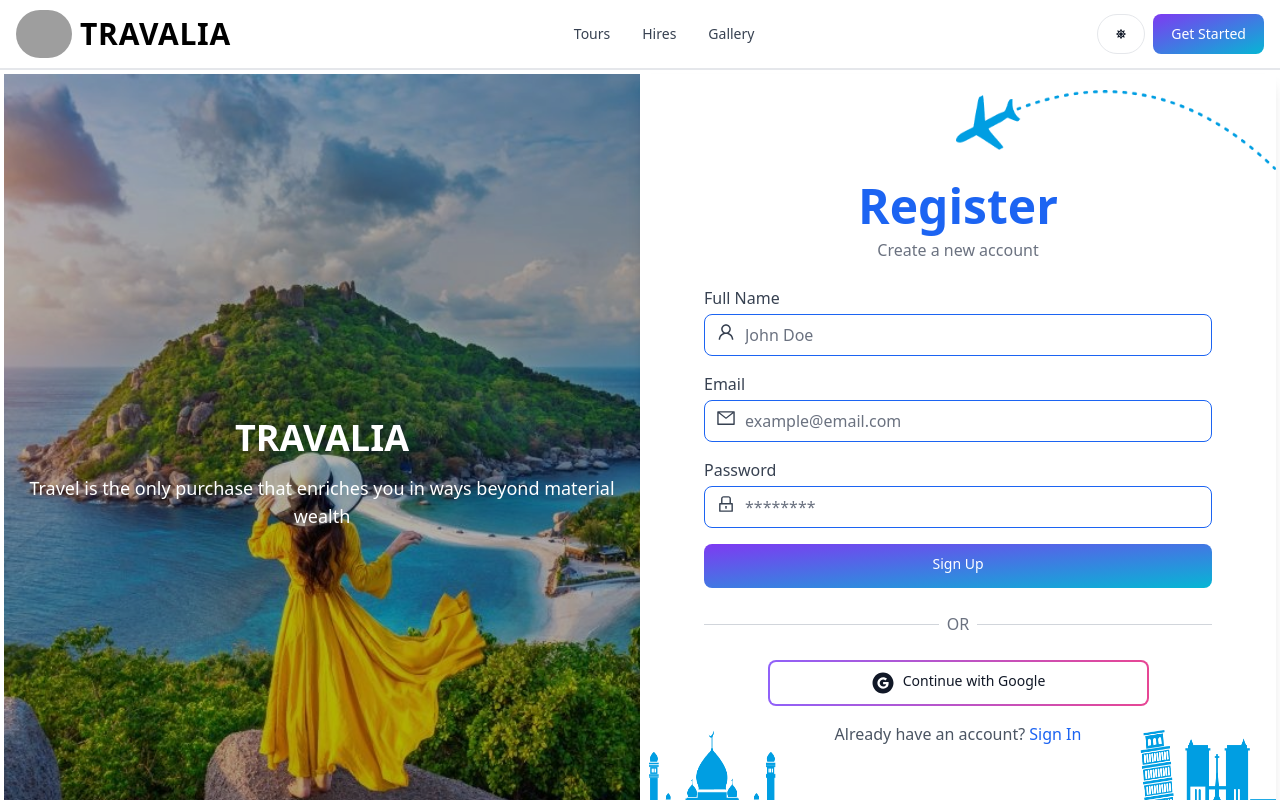
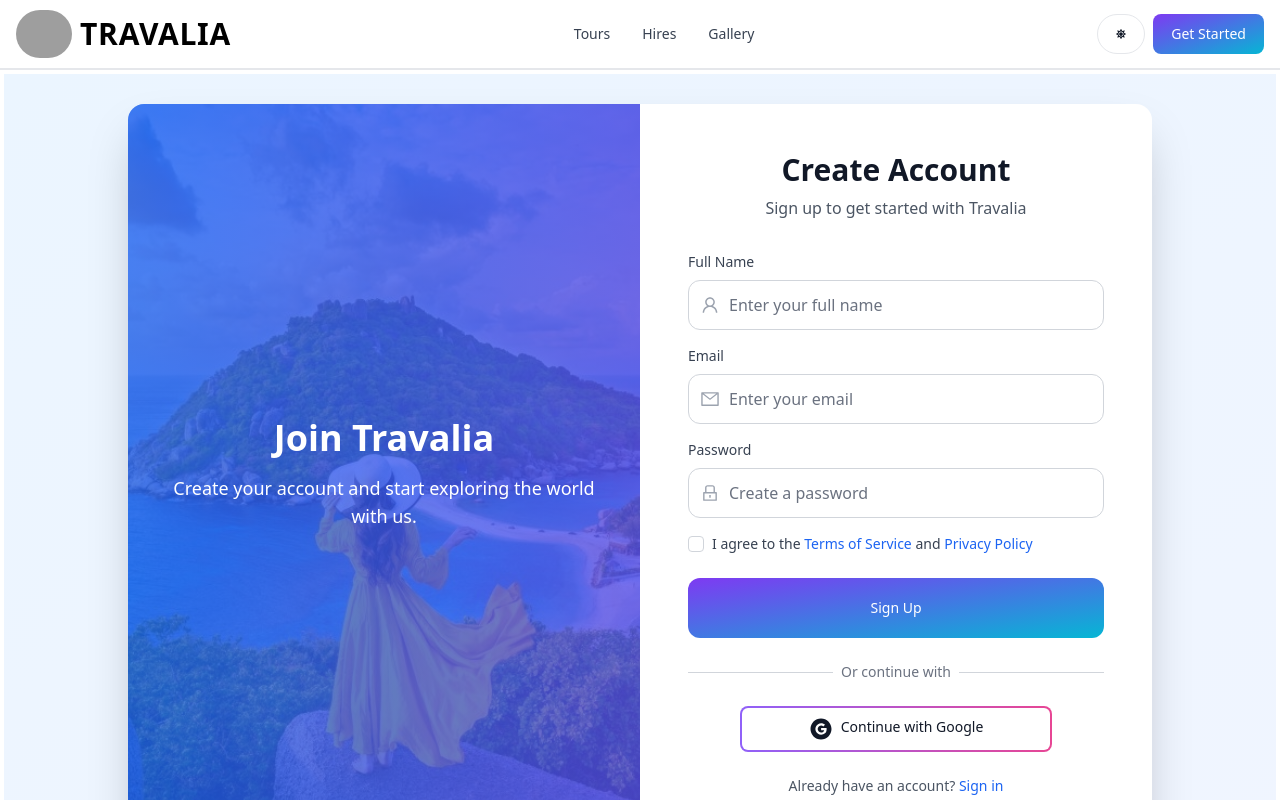
Before and after one commit to Gayasri72/Travalia, a React (Vite) app in the folder frontend/: page /sign-up in a window 1280 px wide. Shown: the top 800 px of the page. Built offline with nearby package versions, Linux system fonts and the light colour scheme; grey boxes are pictures that could not be loaded.

Commit message:
update login and sign up page UI

```diff
--- a/frontend/src/pages/SignIn.jsx
+++ b/frontend/src/pages/SignIn.jsx
@@ -1,13 +1,10 @@
-import React, { useState } from 'react';
+import React, { useState, useEffect } from 'react';
 import login from '../assets/userManagement/login.png';
-import icon1 from '../assets/userManagement/icon1.png';
-import icon2 from '../assets/userManagement/icon2.png';
-import icon3 from '../assets/userManagement/icon3.png';
-
 import { Button, Spinner, Alert } from 'flowbite-react';
 import { Link, useNavigate } from 'react-router-dom';
 import { useDispatch, useSelector } from 'react-redux';
-import { AiOutlineMail, AiOutlineLock } from 'react-icons/ai';
+import { AiOutlineMail, AiOutlineLock, AiOutlineGoogle } from 'react-icons/ai';
+import { motion } from 'framer-motion';
 import {
   signInStart,
   signInSuccess,
@@ -20,6 +17,11 @@
   const { loading, error: errorMessages } = useSelector((state) => state.user);
   const dispatch = useDispatch();
   const navigate = useNavigate();
+
+  useEffect(() => {
+    // Clear any existing error messages when component mounts
+    dispatch(signInFailure(null));
+  }, [dispatch]);
 
   const handleChange = (e) => {
     setFormData({ ...formData, [e.target.id]: e.target.value.trim() });
@@ -49,115 +51,201 @@
   };
 
   return (
-    <div className="flex h-screen">
+    <div className="min-h-screen flex items-center justify-center bg-gradient-to-br from-blue-50 to-indigo-50 dark:from-gray-900 dark:to-gray-800">
+      <motion.div
+        initial={{ opacity: 0, scale: 0.95 }}
+        animate={{ opacity: 1, scale: 1 }}
+        transition={{ duration: 0.5 }}
+        className="w-full max-w-5xl mx-4 bg-white dark:bg-gray-800 rounded-2xl shadow-2xl overflow-hidden"
+      >
+        <div className="grid grid-cols-1 md:grid-cols-2">
           {/* Left Side - Image and Quote */}
-      <div
-        className="hidden md:flex flex-1 bg-cover bg-center relative"
-        style={{ backgroundImage: `url(${login})` }}
+          <motion.div
+            initial={{ opacity: 0, x: -20 }}
+            animate={{ opacity: 1, x: 0 }}
+            transition={{ duration: 0.5 }}
+            className="hidden md:block relative"
           >
-        <div className="absolute inset-0 bg-black bg-opacity-30 flex flex-col items-center justify-center text-white text-center px-6">
-          <h1 className="text-4xl font-bold">TRAVALIA</h1>
-          <p className="mt-4 text-lg">
-            Travel is the only purchase that enriches you in ways beyond
-            material wealth
-          </p>
+            <div className="absolute inset-0 bg-gradient-to-r from-blue-600/80 to-indigo-600/80" />
+            <img
+              src={login}
+              alt="Travel"
+              className="w-full h-full object-cover"
+            />
+            <div className="absolute inset-0 flex flex-col items-center justify-center text-white p-8">
+              <motion.h1
+                initial={{ opacity: 0, y: 20 }}
+                animate={{ opacity: 1, y: 0 }}
+                transition={{ delay: 0.2, duration: 0.5 }}
+                className="text-4xl font-bold mb-4 text-center"
+              >
+                Welcome to Travalia
+              </motion.h1>
+              <motion.p
+                initial={{ opacity: 0, y: 20 }}
+                animate={{ opacity: 1, y: 0 }}
+                transition={{ delay: 0.4, duration: 0.5 }}
+                className="text-lg text-center max-w-md"
+              >
+                Discover the world's most amazing destinations with our curated travel experiences.
+              </motion.p>
             </div>
+          </motion.div>
+
+          {/* Right Side - Login Form */}
+          <motion.div
+            initial={{ opacity: 0, x: 20 }}
+            animate={{ opacity: 1, x: 0 }}
+            transition={{ duration: 0.5 }}
+            className="p-8 md:p-12"
+          >
+            <div className="text-center mb-8">
+              <motion.h2
+                initial={{ opacity: 0, y: 20 }}
+                animate={{ opacity: 1, y: 0 }}
+                transition={{ delay: 0.6, duration: 0.5 }}
+                className="text-3xl font-bold text-gray-900 dark:text-white mb-2"
+              >
+                Sign In
+              </motion.h2>
+              <motion.p
+                initial={{ opacity: 0, y: 20 }}
+                animate={{ opacity: 1, y: 0 }}
+                transition={{ delay: 0.8, duration: 0.5 }}
+                className="text-gray-600 dark:text-gray-400"
+              >
+                Welcome back! Please enter your details
+              </motion.p>
             </div>
 
-      {/* Right Side - Login Form */}
-      <div className="flex flex-col justify-center items-center w-full md:w-1/2 p-8 md:p-16 bg-white shadow-lg relative">
-        <div className="flex flex-col items-center justify-center w-full">
-          <img
-            src={icon1}
-            alt="Plane Icon"
-            className="absolute top-4 right-0 w-80 h-20 mt-1"
-          />
-          <h2 className="text-5xl font-bold text-blue-600 -mt-20">Welcome</h2>
-          <p className="mt-2 text-gray-500">Login with Email</p>
-        </div>
-
-        <form className="w-full mt-6" onSubmit={handleSubmit}>
-          <div className="mb-4 relative">
-            <label className="block text-gray-700">Email</label>
+            <form className="space-y-6" onSubmit={handleSubmit}>
+              <motion.div
+                initial={{ opacity: 0, y: 20 }}
+                animate={{ opacity: 1, y: 0 }}
+                transition={{ delay: 1, duration: 0.5 }}
+                className="space-y-4"
+              >
+                <div>
+                  <label className="block text-sm font-medium text-gray-700 dark:text-gray-300 mb-2">
+                    Email
+                  </label>
                   <div className="relative">
-              <AiOutlineMail className="absolute left-3 top-3 w-5 h-5" />
+                    <AiOutlineMail className="absolute left-3 top-1/2 transform -translate-y-1/2 w-5 h-5 text-gray-400" />
                     <input
                       id="email"
                       type="email"
-                className="w-full pl-10 px-4 py-2 mt-1 border border-blue-600 rounded-lg focus:outline-none focus:ring-2 focus:ring-blue-400"
-                placeholder="example@email.com"
+                      className="w-full pl-10 pr-4 py-3 border border-gray-300 dark:border-gray-600 rounded-xl focus:outline-none focus:ring-2 focus:ring-blue-500 dark:bg-gray-700 dark:text-white transition-colors"
+                      placeholder="Enter your email"
                       onChange={handleChange}
                     />
                   </div>
                 </div>
 
-          <div className="mb-4 relative">
-            <label className="block text-gray-700">Password</label>
+                <div>
+                  <label className="block text-sm font-medium text-gray-700 dark:text-gray-300 mb-2">
+                    Password
+                  </label>
                   <div className="relative">
-              <AiOutlineLock className="absolute left-3 top-3 w-5 h-5" />
+                    <AiOutlineLock className="absolute left-3 top-1/2 transform -translate-y-1/2 w-5 h-5 text-gray-400" />
                     <input
                       id="password"
                       type="password"
-                className="w-full pl-10 px-4 py-2 mt-1 border border-blue-600 rounded-lg focus:outline-none focus:ring-2 focus:ring-blue-400"
-                placeholder="********"
+                      className="w-full pl-10 pr-4 py-3 border border-gray-300 dark:border-gray-600 rounded-xl focus:outline-none focus:ring-2 focus:ring-blue-500 dark:bg-gray-700 dark:text-white transition-colors"
+                      placeholder="Enter your password"
                       onChange={handleChange}
                     />
                   </div>
                 </div>
 
+                <div className="flex items-center justify-between">
+                  <div className="flex items-center">
+                    <input
+                      type="checkbox"
+                      className="h-4 w-4 text-blue-600 focus:ring-blue-500 border-gray-300 rounded"
+                    />
+                    <label className="ml-2 block text-sm text-gray-700 dark:text-gray-300">
+                      Remember me
+                    </label>
+                  </div>
+                </div>
+              </motion.div>
+
+              <motion.div
+                initial={{ opacity: 0, y: 20 }}
+                animate={{ opacity: 1, y: 0 }}
+                transition={{ delay: 1.2, duration: 0.5 }}
+              >
                 <Button
                   type="submit"
                   gradientDuoTone="purpleToBlue"
-            className="w-full mt-4 h-11"
+                  className="w-full py-3 rounded-xl"
                   disabled={loading}
                 >
                   {loading ? (
                     <>
                       <Spinner size="sm" />
-                <span className="pl-3">Loading...</span>
+                      <span className="ml-3">Signing in...</span>
                     </>
                   ) : (
                     'Sign In'
                   )}
                 </Button>
+              </motion.div>
 
-          <div className="relative w-full">
               {errorMessages && (
-              <Alert className="absolute top-2 left-0 w-full" color="failure">
+                <motion.div
+                  initial={{ opacity: 0, y: 20 }}
+                  animate={{ opacity: 1, y: 0 }}
+                  transition={{ delay: 1.4, duration: 0.5 }}
+                >
+                  <Alert color="failure" className="rounded-xl">
                     {errorMessages}
                   </Alert>
+                </motion.div>
               )}
-          </div>
             </form>
 
-        <div className="flex items-center w-full my-6 ">
-          <hr className="flex-grow border-gray-300" />
-          <span className="mx-2 text-gray-500">OR</span>
-          <hr className="flex-grow border-gray-300" />
+            <motion.div
+              initial={{ opacity: 0, y: 20 }}
+              animate={{ opacity: 1, y: 0 }}
+              transition={{ delay: 1.6, duration: 0.5 }}
+              className="mt-6"
+            >
+              <div className="relative">
+                <div className="absolute inset-0 flex items-center">
+                  <div className="w-full border-t border-gray-300 dark:border-gray-600" />
+                </div>
+                <div className="relative flex justify-center text-sm">
+                  <span className="px-2 bg-white dark:bg-gray-800 text-gray-500 dark:text-gray-400">
+                    Or continue with
+                  </span>
+                </div>
               </div>
 
-        <div className="w-full flex justify-center ">
+              <div className="mt-6 grid grid-cols-1 gap-3">
+                <div className="flex justify-center">
                   <OAuth />
                 </div>
+              </div>
+            </motion.div>
 
-        <p className="mt-4 text-gray-600">
+            <motion.p
+              initial={{ opacity: 0, y: 20 }}
+              animate={{ opacity: 1, y: 0 }}
+              transition={{ delay: 1.8, duration: 0.5 }}
+              className="mt-6 text-center text-sm text-gray-600 dark:text-gray-400"
+            >
               Don't have an account?{' '}
-          <Link to="/sign-up" className="text-blue-600">
-            Register Now
+              <Link
+                to="/sign-up"
+                className="font-medium text-blue-600 dark:text-blue-400 hover:text-blue-700 dark:hover:text-blue-300"
+              >
+                Sign up
               </Link>
-        </p>
-
-        <img
-          src={icon2}
-          alt="Left Icon"
-          className="absolute bottom-0 left-0 w-36 h-36"
-        />
-        <img
-          src={icon3}
-          alt="Right Icon"
-          className="absolute bottom-0 right-0 w-36 h-36 "
-        />
+            </motion.p>
+          </motion.div>
         </div>
+      </motion.div>
     </div>
   );
 }
--- a/frontend/src/pages/SignUp.jsx
+++ b/frontend/src/pages/SignUp.jsx
@@ -1,12 +1,10 @@
-import React, { useState } from 'react';
+import React, { useState, useEffect } from 'react';
 import Register from '../assets/userManagement/register.jpg';
-import icon1 from '../assets/userManagement/icon1.png';
-import icon2 from '../assets/userManagement/icon2.png';
-import icon3 from '../assets/userManagement/icon3.png';
 import { Alert, Button, Spinner } from 'flowbite-react';
 import { Link, useNavigate } from 'react-router-dom';
 import OAuth from '../components/User/OAuth';
 import { AiOutlineUser, AiOutlineMail, AiOutlineLock } from 'react-icons/ai';
+import { motion } from 'framer-motion';
 
 export default function SignUp() {
   const [formData, setFormData] = useState({});
@@ -14,10 +12,14 @@
   const [loading, setLoading] = useState(false);
   const navigate = useNavigate();
 
+  useEffect(() => {
+    // Clear any existing error messages when component mounts
+    setErrorMessages(null);
+  }, []);
+
   const handleChange = (e) => {
     setFormData({ ...formData, [e.target.id]: e.target.value.trim() });
   };
-  console.log(formData);
 
   const handleSubmit = async (e) => {
     e.preventDefault();
@@ -51,123 +53,222 @@
   };
 
   return (
-    <div className="flex  min-h-screen ">
+    <div className="min-h-screen flex items-center justify-center bg-gradient-to-br from-blue-50 to-indigo-50 dark:from-gray-900 dark:to-gray-800">
+      <motion.div
+        initial={{ opacity: 0, scale: 0.95 }}
+        animate={{ opacity: 1, scale: 1 }}
+        transition={{ duration: 0.5 }}
+        className="w-full max-w-5xl mx-4 bg-white dark:bg-gray-800 rounded-2xl shadow-2xl overflow-hidden"
+      >
+        <div className="grid grid-cols-1 md:grid-cols-2">
           {/* Left Side - Image and Quote */}
-      <div
-        className="hidden md:flex flex-1 bg-cover bg-center relative"
-        style={{ backgroundImage: `url(${Register})` }}
+          <motion.div
+            initial={{ opacity: 0, x: -20 }}
+            animate={{ opacity: 1, x: 0 }}
+            transition={{ duration: 0.5 }}
+            className="hidden md:block relative"
           >
-        <div className="absolute inset-0 bg-black bg-opacity-30 flex flex-col items-center justify-center text-white text-center px-6">
-          <h1 className="text-4xl font-bold">TRAVALIA</h1>
-          <p className="mt-4 text-lg">
-            Travel is the only purchase that enriches you in ways beyond
-            material wealth
-          </p>
+            <div className="absolute inset-0 bg-gradient-to-r from-blue-600/80 to-indigo-600/80" />
+            <img
+              src={Register}
+              alt="Travel"
+              className="w-full h-full object-cover"
+            />
+            <div className="absolute inset-0 flex flex-col items-center justify-center text-white p-8">
+              <motion.h1
+                initial={{ opacity: 0, y: 20 }}
+                animate={{ opacity: 1, y: 0 }}
+                transition={{ delay: 0.2, duration: 0.5 }}
+                className="text-4xl font-bold mb-4 text-center"
+              >
+                Join Travalia
+              </motion.h1>
+              <motion.p
+                initial={{ opacity: 0, y: 20 }}
+                animate={{ opacity: 1, y: 0 }}
+                transition={{ delay: 0.4, duration: 0.5 }}
+                className="text-lg text-center max-w-md"
+              >
+                Create your account and start exploring the world with us.
+              </motion.p>
             </div>
+          </motion.div>
+
+          {/* Right Side - Register Form */}
+          <motion.div
+            initial={{ opacity: 0, x: 20 }}
+            animate={{ opacity: 1, x: 0 }}
+            transition={{ duration: 0.5 }}
+            className="p-8 md:p-12"
+          >
+            <div className="text-center mb-8">
+              <motion.h2
+                initial={{ opacity: 0, y: 20 }}
+                animate={{ opacity: 1, y: 0 }}
+                transition={{ delay: 0.6, duration: 0.5 }}
+                className="text-3xl font-bold text-gray-900 dark:text-white mb-2"
+              >
+                Create Account
+              </motion.h2>
+              <motion.p
+                initial={{ opacity: 0, y: 20 }}
+                animate={{ opacity: 1, y: 0 }}
+                transition={{ delay: 0.8, duration: 0.5 }}
+                className="text-gray-600 dark:text-gray-400"
+              >
+                Sign up to get started with Travalia
+              </motion.p>
             </div>
 
-      {/* Right Side - Register Form */}
-      <div className="flex flex-col justify-center items-center w-full md:w-1/2 p-8 md:p-16 bg-white shadow-lg relative">
-        <img
-          src={icon1}
-          alt="Plane Icon"
-          className="absolute top-4 right-0 w-80 h-20 "
-        />
-        <h2 className="text-5xl font-bold text-blue-600 -mt-5">Register</h2>
-        <p className="mt-2 text-gray-500">Create a new account</p>
-
-        <form className="w-full mt-6" onSubmit={handleSubmit}>
-          <div className="mb-4 relative">
-            <label className="block text-gray-700">Full Name</label>
+            <form className="space-y-6" onSubmit={handleSubmit}>
+              <motion.div
+                initial={{ opacity: 0, y: 20 }}
+                animate={{ opacity: 1, y: 0 }}
+                transition={{ delay: 1, duration: 0.5 }}
+                className="space-y-4"
+              >
+                <div>
+                  <label className="block text-sm font-medium text-gray-700 dark:text-gray-300 mb-2">
+                    Full Name
+                  </label>
                   <div className="relative">
-              <AiOutlineUser className="absolute left-3 top-3 w-5 h-5" />
+                    <AiOutlineUser className="absolute left-3 top-1/2 transform -translate-y-1/2 w-5 h-5 text-gray-400" />
                     <input
                       type="text"
-                className="w-full pl-10 px-4 py-2 mt-1 border border-blue-600 rounded-lg focus:outline-none focus:ring-2 focus:ring-blue-400"
-                placeholder="John Doe"
+                      className="w-full pl-10 pr-4 py-3 border border-gray-300 dark:border-gray-600 rounded-xl focus:outline-none focus:ring-2 focus:ring-blue-500 dark:bg-gray-700 dark:text-white transition-colors"
+                      placeholder="Enter your full name"
                       id="username"
                       onChange={handleChange}
                     />
                   </div>
                 </div>
 
-          <div className="mb-4 relative">
-            <label className="block text-gray-700">Email</label>
+                <div>
+                  <label className="block text-sm font-medium text-gray-700 dark:text-gray-300 mb-2">
+                    Email
+                  </label>
                   <div className="relative">
-              <AiOutlineMail className="absolute left-3 top-3 w-5 h-5" />
+                    <AiOutlineMail className="absolute left-3 top-1/2 transform -translate-y-1/2 w-5 h-5 text-gray-400" />
                     <input
                       type="email"
-                className="w-full pl-10 px-4 py-2 mt-1 border border-blue-600 rounded-lg focus:outline-none focus:ring-2 focus:ring-blue-400"
-                placeholder="example@email.com"
+                      className="w-full pl-10 pr-4 py-3 border border-gray-300 dark:border-gray-600 rounded-xl focus:outline-none focus:ring-2 focus:ring-blue-500 dark:bg-gray-700 dark:text-white transition-colors"
+                      placeholder="Enter your email"
                       id="email"
                       onChange={handleChange}
                     />
                   </div>
                 </div>
 
-          <div className="mb-4 relative">
-            <label className="block text-gray-700">Password</label>
+                <div>
+                  <label className="block text-sm font-medium text-gray-700 dark:text-gray-300 mb-2">
+                    Password
+                  </label>
                   <div className="relative">
-              <AiOutlineLock className="absolute left-3 top-3 w-5 h-5" />
+                    <AiOutlineLock className="absolute left-3 top-1/2 transform -translate-y-1/2 w-5 h-5 text-gray-400" />
                     <input
                       type="password"
-                className="w-full pl-10 px-4 py-2 mt-1 border border-blue-600 rounded-lg focus:outline-none focus:ring-2 focus:ring-blue-400"
-                placeholder="********"
+                      className="w-full pl-10 pr-4 py-3 border border-gray-300 dark:border-gray-600 rounded-xl focus:outline-none focus:ring-2 focus:ring-blue-500 dark:bg-gray-700 dark:text-white transition-colors"
+                      placeholder="Create a password"
                       id="password"
                       onChange={handleChange}
                     />
                   </div>
                 </div>
 
+                <div className="flex items-center">
+                  <input
+                    type="checkbox"
+                    className="h-4 w-4 text-blue-600 focus:ring-blue-500 border-gray-300 rounded"
+                  />
+                  <label className="ml-2 block text-sm text-gray-700 dark:text-gray-300">
+                    I agree to the{' '}
+                    <Link to="/terms" className="text-blue-600 dark:text-blue-400 hover:text-blue-700 dark:hover:text-blue-300">
+                      Terms of Service
+                    </Link>{' '}
+                    and{' '}
+                    <Link to="/privacy" className="text-blue-600 dark:text-blue-400 hover:text-blue-700 dark:hover:text-blue-300">
+                      Privacy Policy
+                    </Link>
+                  </label>
+                </div>
+              </motion.div>
+
+              <motion.div
+                initial={{ opacity: 0, y: 20 }}
+                animate={{ opacity: 1, y: 0 }}
+                transition={{ delay: 1.2, duration: 0.5 }}
+              >
                 <Button
                   type="submit"
                   gradientDuoTone="purpleToBlue"
-            className="w-full mt-4 h-11"
+                  className="w-full py-3 rounded-xl"
                   disabled={loading}
                 >
                   {loading ? (
                     <>
                       <Spinner size="sm" />
-                <span className="pl-3">Loading...</span>
+                      <span className="ml-3">Creating account...</span>
                     </>
                   ) : (
                     'Sign Up'
                   )}
                 </Button>
+              </motion.div>
+
               {errorMessages && (
-            <Alert className="mt-5" color="failure">
+                <motion.div
+                  initial={{ opacity: 0, y: 20 }}
+                  animate={{ opacity: 1, y: 0 }}
+                  transition={{ delay: 1.4, duration: 0.5 }}
+                >
+                  <Alert color="failure" className="rounded-xl">
                     {errorMessages}
                   </Alert>
+                </motion.div>
               )}
             </form>
-        <div className="flex items-center w-full my-6 ">
-          <hr className="flex-grow border-gray-300" />
-          <span className="mx-2 text-gray-500">OR</span>
-          <hr className="flex-grow border-gray-300" />
+
+            <motion.div
+              initial={{ opacity: 0, y: 20 }}
+              animate={{ opacity: 1, y: 0 }}
+              transition={{ delay: 1.6, duration: 0.5 }}
+              className="mt-6"
+            >
+              <div className="relative">
+                <div className="absolute inset-0 flex items-center">
+                  <div className="w-full border-t border-gray-300 dark:border-gray-600" />
+                </div>
+                <div className="relative flex justify-center text-sm">
+                  <span className="px-2 bg-white dark:bg-gray-800 text-gray-500 dark:text-gray-400">
+                    Or continue with
+                  </span>
+                </div>
               </div>
 
-        <div className="w-full flex justify-center gap-4">
+              <div className="mt-6 grid grid-cols-1 gap-3">
+                <div className="flex justify-center">
                   <OAuth />
                 </div>
+              </div>
+            </motion.div>
 
-        <p className="mt-4 text-gray-600">
+            <motion.p
+              initial={{ opacity: 0, y: 20 }}
+              animate={{ opacity: 1, y: 0 }}
+              transition={{ delay: 1.8, duration: 0.5 }}
+              className="mt-6 text-center text-sm text-gray-600 dark:text-gray-400"
+            >
               Already have an account?{' '}
-          <Link to="/sign-in" className="text-blue-600">
-            Sign In
+              <Link
+                to="/sign-in"
+                className="font-medium text-blue-600 dark:text-blue-400 hover:text-blue-700 dark:hover:text-blue-300"
+              >
+                Sign in
               </Link>
-        </p>
-
-        <img
-          src={icon2}
-          alt="Left Icon"
-          className="absolute bottom-0 left-0 w-36 h-36"
-        />
-        <img
-          src={icon3}
-          alt="Right Icon"
-          className="absolute bottom-0 right-0 w-36 h-36 "
-        />
+            </motion.p>
+          </motion.div>
         </div>
+      </motion.div>
     </div>
   );
 }
```
Lines whose indentation alone changed are shown as unchanged.
